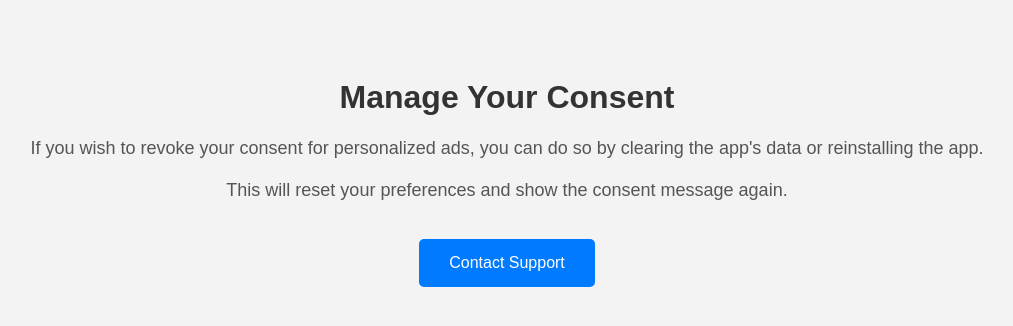
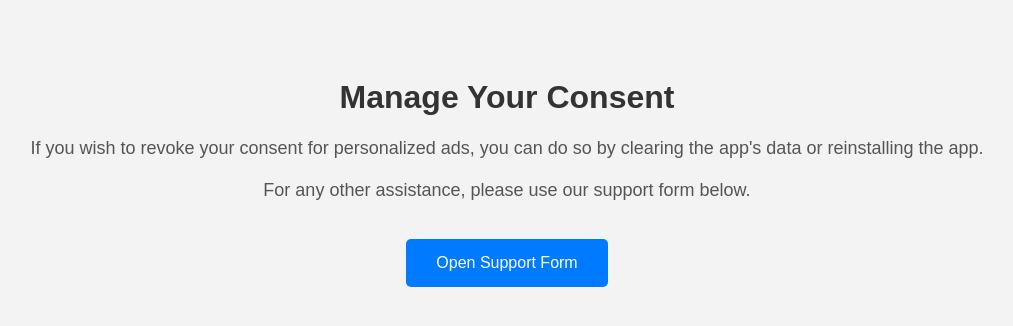
Before and after one commit to Eitan-Drutman/app-ads, a plain HTML site: page revoke-consent.html in a window 1280 px wide. Shown: the whole page, without its empty margins (133-1146 px from the left). Drawn offline with Linux system fonts and the light colour scheme.

Commit message:
Update revoke-consent.html

```diff
--- a/revoke-consent.html
+++ b/revoke-consent.html
@@ -35,10 +35,10 @@
     <p>
         If you wish to revoke your consent for personalized ads, you can do so by clearing the app's data or reinstalling the app.
         <br><br>
-        This will reset your preferences and show the consent message again.
+        For any other assistance, please use our support form below.
     </p>
 
-    <a href="mailto:contact@eitandrutman.com" class="button">Contact Support</a>
+    <a href="https://forms.gle/xoHPkZzEmeXwyTUg8" target="_blank" class="button">Open Support Form</a>
 
 </body>
 </html>
```
